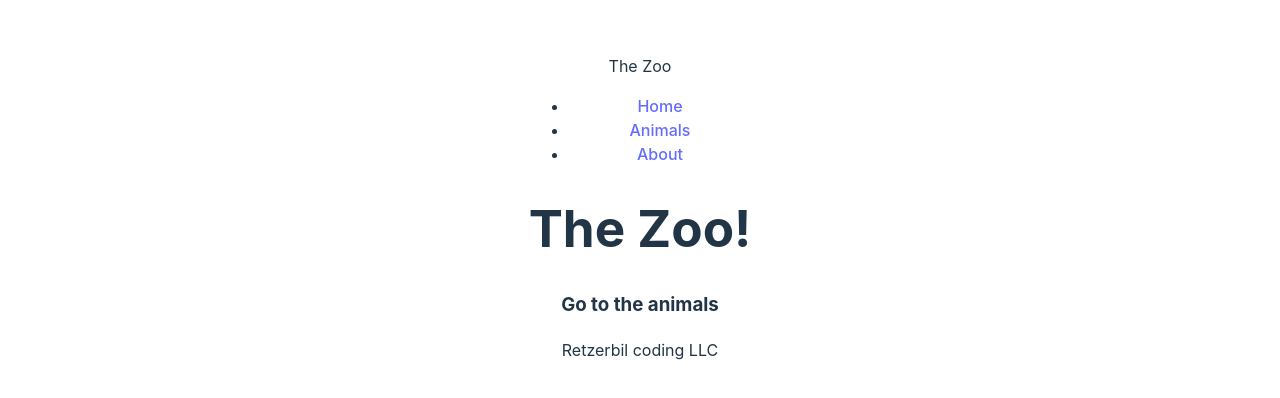
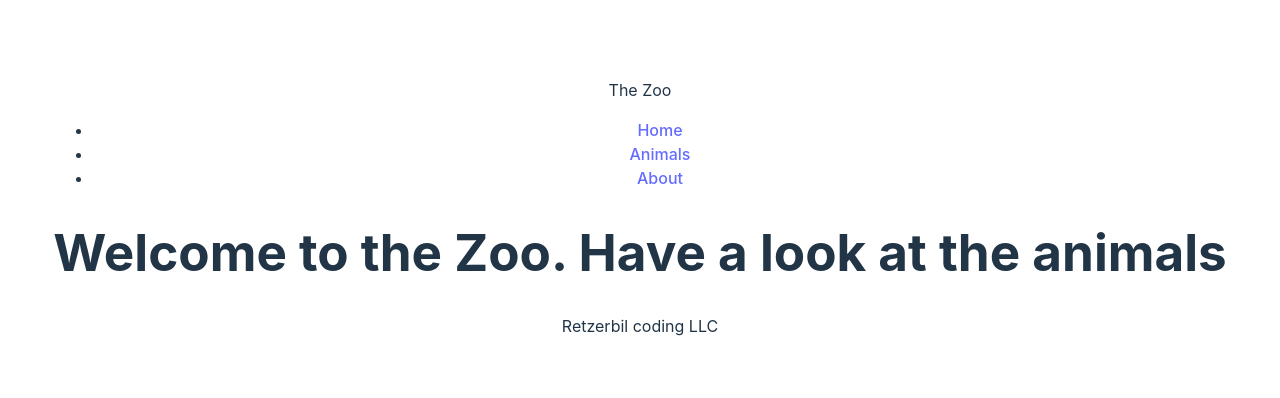
Before and after one commit to Medieinstitutet/react-the-zoo-retzerbil, a React (Vite) app: page / in a window 1280 px wide. Shown: the part 192-590 px from the top of the page. Built offline with nearby package versions, Linux system fonts and the light colour scheme.

Commit message:
✨ IAnimals interface

```diff
--- a/src/pages/Animals.tsx
+++ b/src/pages/Animals.tsx
@@ -1,5 +1,13 @@
+import { getApiData } from "../hooks/getApiData"
+
 export const Animals = () =>{
+    const { get } = getApiData("https://animals.azurewebsites.net/api/animals")
+const animals = get();
+console.log(animals);
     return <>
+
     <h1>Weee I love animals :3</h1>
+    <ul>
+    </ul>
     </>
 }
--- a/src/pages/Home.tsx
+++ b/src/pages/Home.tsx
@@ -1,6 +1,5 @@
 export const Home = () =>{
     return<>
-     <h1>The Zoo!</h1>
-     <h3>Go to the animals</h3>
+     <h1>Welcome to the Zoo. Have a look at the animals</h1>
     </>
 }
```
Also changed, not shown: src/models/IAnimal.ts (added, +9 -0 lines).
